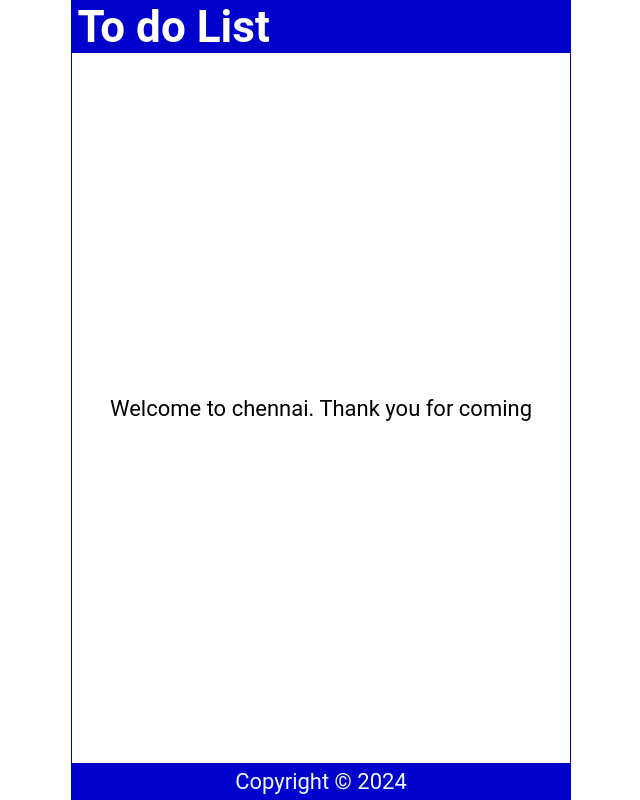
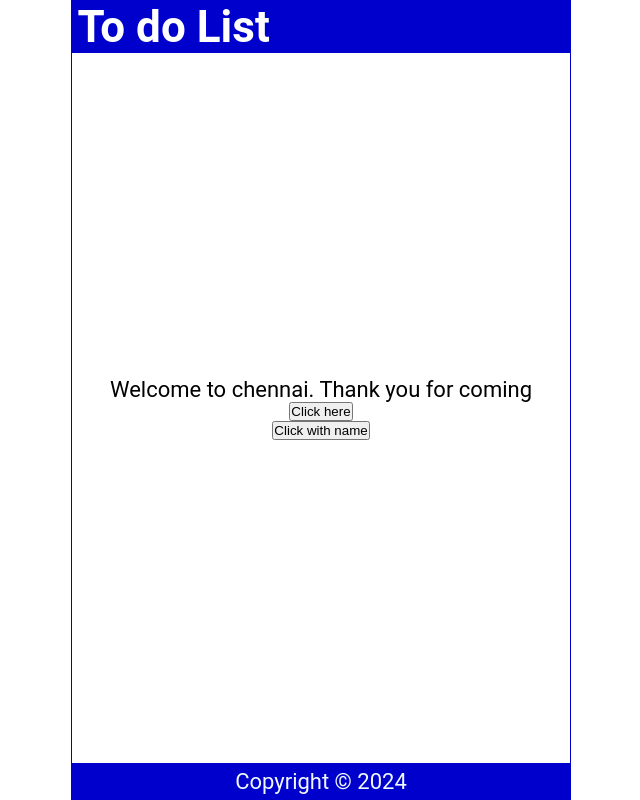
Before and after one commit to surjithkumarmahalinham/React-course-project1, a React (Create React App) app: page / in a window 1280 px wide. Shown: the whole page, without its empty margins (319-959 px from the left). Built offline with nearby package versions, Linux system fonts and the light colour scheme.

Commit message:
click_event

```diff
--- a/src/Content.js
+++ b/src/Content.js
@@ -3,14 +3,23 @@ import React from "react"
 const Content = () => {
 
     function handleNameChange(){
-        const names = ["vellore","chennai","thirunelveli"];
-        const int = Math.floor(Math.random()*3);
-        return names[int];
-      }
+      const names = ["vellore","chennai","thirunelveli"];
+      const int = Math.floor(Math.random()*3);
+      return names[int];
+    }
+
+    const handleClick = (e) =>{
+      console.log(e);
+    }
+    const handleClick2 = (name) =>{
+      console.log(`Thanks for click this button ${name}`);
+    }
 
   return (
     <main>
-      <p>Welcome to {handleNameChange()}. Thank you for coming</p>
+      <p onDoubleClick={() => handleClick2("surjith")}>Welcome to {handleNameChange()}. Thank you for coming</p>
+      <button onClick={(e) => handleClick(e)}>Click here</button>
+      <button onClick={() => handleClick2('msk')}>Click with name</button>
     </main>
   )
 }
```
